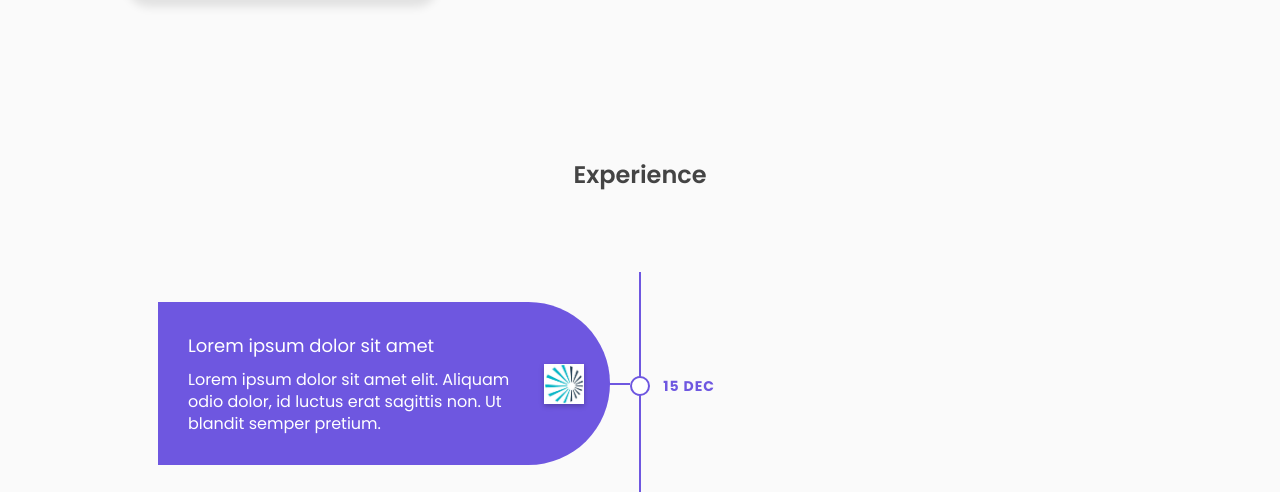
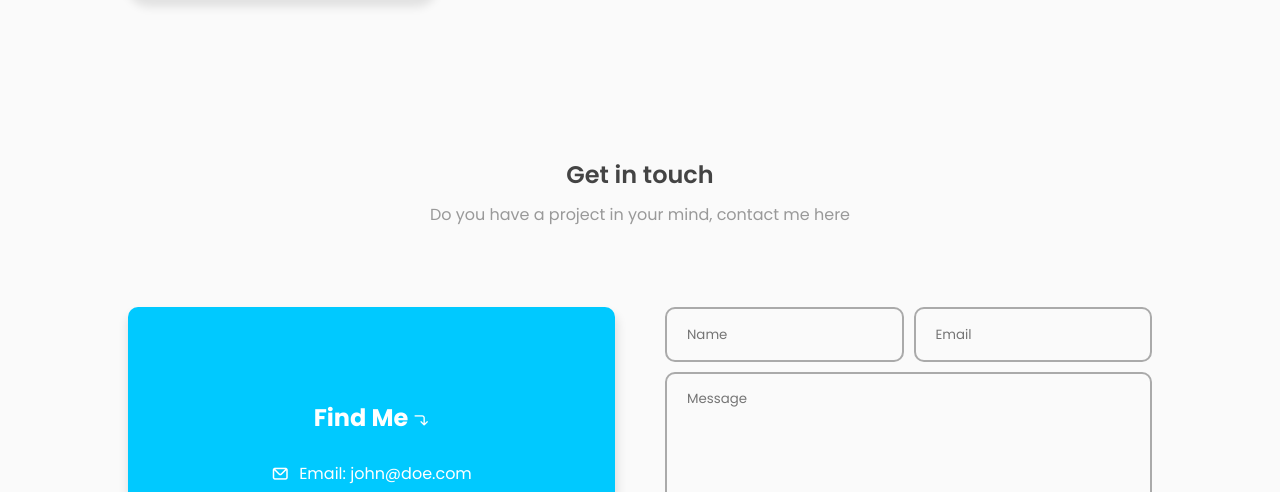
Before and after one commit to devanshslnk/devanshslnk.github.io, a plain HTML site: page index.html in a window 1280 px wide. Shown: the part 2053-2545 px from the top of the page. Drawn offline with nearby package versions, Linux system fonts and the light colour scheme.

```diff
--- a/index.html
+++ b/index.html
@@ -192,7 +192,7 @@
        </section>
 
 
-       <section class="section" id="experience" >
+       <!-- <section class="section" id="experience" >
             <div class="top-header">
                 <h1>Experience</h1>
             </div>
@@ -240,7 +240,7 @@
 
         </div>
 
-       </section>
+       </section> -->
 
        <!-- -------------- CONTACT BOX ---------------- -->
 
```
